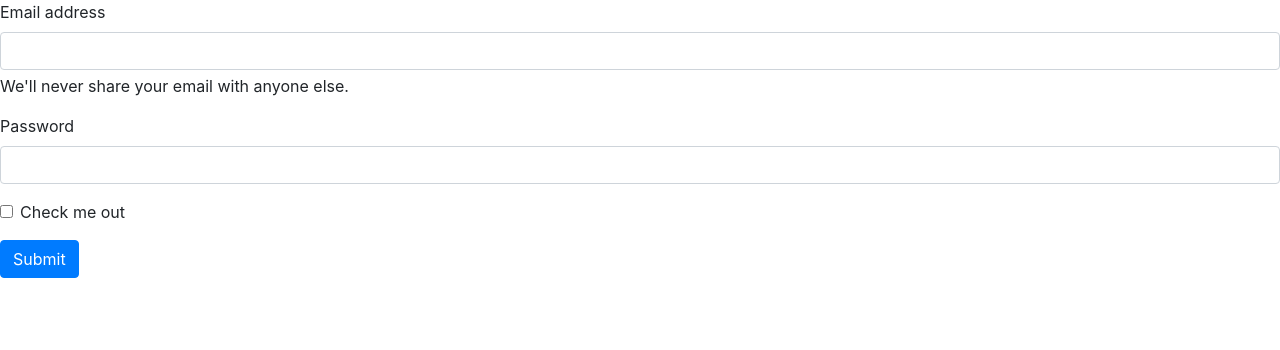
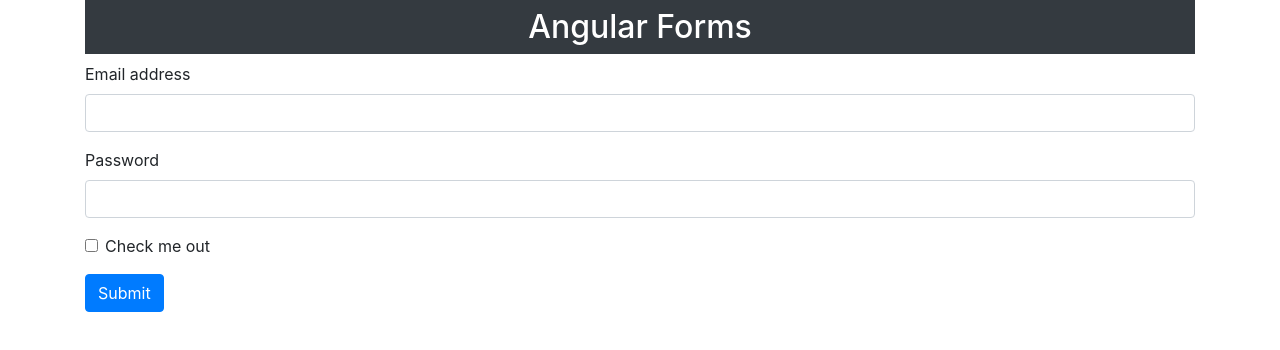
Before and after one commit to vinod-rai/angular-from, an Angular app: page / in a window 1280 px wide. Shown: the top 350 px of the page. Built offline with nearby package versions, Linux system fonts and the light colour scheme.

Commit message:
added ng form

```diff
--- a/src/app/app.component.html
+++ b/src/app/app.component.html
@@ -1,16 +1,22 @@
-<form>
+<div class="container">
+  <div>
+    <h2 class="bg-dark text-center text-white p-2">Angular Forms</h2>
+  </div>
+  <div>
+    <form #form="ngForm" (ngSubmit)="onSubmit(form)">
       <div class="mb-3">
-    <label for="exampleInputEmail1" class="form-label">Email address</label>
-    <input type="email" class="form-control" id="exampleInputEmail1" aria-describedby="emailHelp">
-    <div id="emailHelp" class="form-text">We'll never share your email with anyone else.</div>
+        <label for="email" class="form-label">Email address</label>
+        <input type="email" class="form-control" id="email" name="email" ngModel>
       </div>
       <div class="mb-3">
-    <label for="exampleInputPassword1" class="form-label">Password</label>
-    <input type="password" class="form-control" id="exampleInputPassword1">
+        <label for="password" class="form-label">Password</label>
+        <input type="password" class="form-control" id="password" name="password" ngModel>
       </div>
       <div class="mb-3 form-check">
-    <input type="checkbox" class="form-check-input" id="exampleCheck1">
+        <input type="checkbox" class="form-check-input" id="checkme" name="checkme" ngModel>
         <label class="form-check-label" for="exampleCheck1">Check me out</label>
       </div>
       <button type="submit" class="btn btn-primary">Submit</button>
     </form>
+  </div>
+</div>
--- a/src/app/app.component.ts
+++ b/src/app/app.component.ts
@@ -1,4 +1,6 @@
 import { Component } from '@angular/core';
+import { NgForm } from '@angular/forms';
+import { User } from './model/user';
 
 @Component({
   selector: 'app-root',
@@ -7,4 +9,15 @@ import { Component } from '@angular/core';
 })
 export class AppComponent {
   title = 'angular-form';
+
+  user: User = {
+    email: "vinod12345@gmail.com",
+    password: "123456",
+    checkme: true
+  }
+
+  onSubmit(form: NgForm){
+    console.log(form.value);
+  }
+
 }
--- a/src/app/app.module.ts
+++ b/src/app/app.module.ts
@@ -1,5 +1,6 @@
 import { NgModule } from '@angular/core';
 import { BrowserModule } from '@angular/platform-browser';
+import { FormsModule } from '@angular/forms';
 
 import { AppComponent } from './app.component';
 import { NgbModule } from '@ng-bootstrap/ng-bootstrap';
@@ -10,7 +11,8 @@ import { NgbModule } from '@ng-bootstrap/ng-bootstrap';
   ],
   imports: [
     BrowserModule,
-    NgbModule
+    NgbModule,
+    FormsModule
   ],
   providers: [],
   bootstrap: [AppComponent]
--- /dev/null
+++ b/src/app/model/User.ts
@@ -0,0 +1,6 @@
+export interface User {
+    email: string;
+    password: string;
+    checkme: boolean;
+
+}
```
Lines whose indentation alone changed are shown as unchanged.
